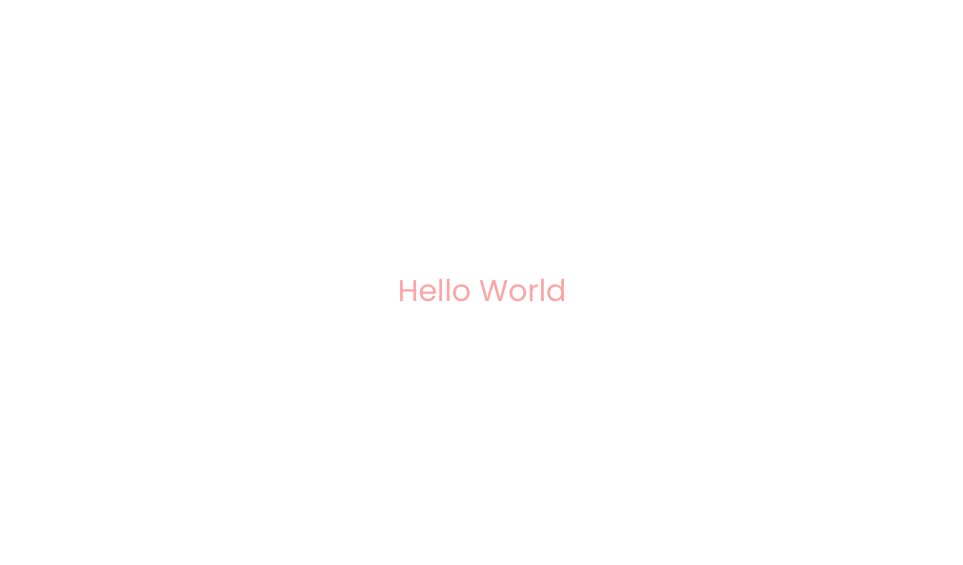
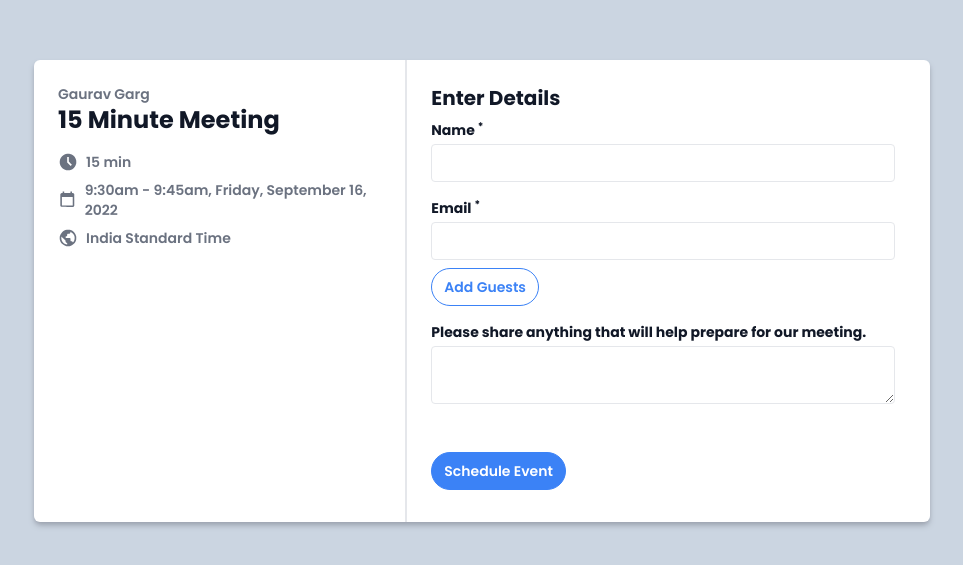
Before and after one commit to deepkush97/schedule-meeting-ui, a Next.js app: page / in a window 1280 px wide. Shown: the part 109-674 px from the top of the page, without its empty margins (158-1121 px from the left). Built offline with nearby package versions, Linux system fonts and the light colour scheme.

Commit message:
add: desktop ui

```diff
--- /dev/null
+++ b/src/components/LeftSection.tsx
@@ -0,0 +1,25 @@
+import React from "react";
+import { Calendar, Clock, Globe } from "./icons";
+
+export const LeftSection = () => {
+  return (
+    <section className="w-5/12 border-r-2 border-gray-200 p-6 flex flex-col text-gray-500 font-semibold text-sm">
+      <p className="">Gaurav Garg</p>
+      <h2 className="font-bold text-2xl text-gray-900 mb-4">
+        15 Minute Meeting
+      </h2>
+      <div className="flex items-center gap-2 mb-2">
+        <Clock className="h-5 w-5" />
+        <p>15 min</p>
+      </div>
+      <div className="flex items-center gap-2 mb-2">
+        <Calendar className="h-5 w-5" />
+        <p>9:30am - 9:45am, Friday, September 16, 2022</p>
+      </div>
+      <div className="flex items-center gap-2 mb-2">
+        <Globe className="h-5 w-5" />
+        <p>India Standard Time</p>
+      </div>
+    </section>
+  );
+};
--- /dev/null
+++ b/src/components/RightSection.tsx
@@ -0,0 +1,33 @@
+import React from "react";
+import { Button } from "./Button";
+import { Input } from "./Input";
+import { TextArea } from "./TextArea";
+
+export const RightSection = () => {
+  return (
+    <section className="w-full max-w-lg p-6 text-gray-900 mb-2">
+      <h5 className=" text-xl mb-2 font-bold">Enter Details</h5>
+      <Input
+        controlId="name"
+        type="text"
+        required
+        label="Name"
+        containerClass="mb-4"
+      />
+      <Input
+        controlId="email"
+        required
+        type="email"
+        label="Email"
+        containerClass="mb-2"
+      />
+      <Button className="mb-4">Add Guests</Button>
+      <TextArea
+        label="Please share anything that will help prepare for our meeting."
+        controlId="additional-info"
+        containerClass="mb-12"
+      />
+      <Button fill>Schedule Event</Button>
+    </section>
+  );
+};
--- a/src/pages/index.tsx
+++ b/src/pages/index.tsx
@@ -1,11 +1,16 @@
-import type { NextPage } from 'next'
+import type { NextPage } from "next";
+import { LeftSection } from "../components/LeftSection";
+import { RightSection } from "../components/RightSection";
 
 const Home: NextPage = () => {
   return (
-    <div className="h-screen w-screen flex items-center justify-center">
-      <h1 className="text-3xl text-red-300">Hello World</h1>
+    <div className="min-h-screen min-w-screen flex items-center justify-center bg-slate-300 overflow-auto">
+      <div className="max-w-4xl w-full shadow-md bg-white shadow-gray-400 rounded-md flex flex-col md:flex-row">
+        <LeftSection />
+        <RightSection />
+      </div>
     </div>
-  )
-}
+  );
+};
 
-export default Home
+export default Home;
```
